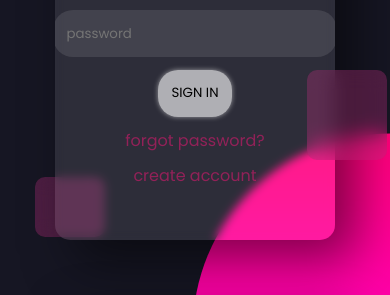
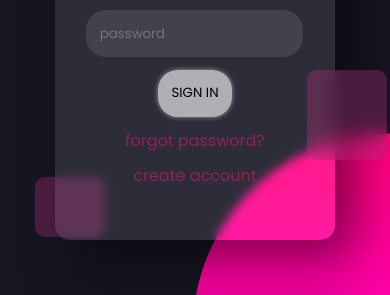
Before and after one commit to queerxdisasster/kacchasu.github.io, a plain HTML site: page index.html in a window 390 px wide. Shown: the part 260-555 px from the top of the page. Drawn offline with Linux system fonts and the light colour scheme.

Commit message:
version 1.1 bugs fixed

```diff
--- a/css/headFoot.css
+++ b/css/headFoot.css
@@ -12,6 +12,8 @@ body {
     align-items: center;
     min-height: 100vh;
     background: #161623;
+    user-select: none;
+    -webkit-tap-highlight-color: rgba(0, 0, 0, 0);
 }
 .gap {
     height: 85px;
@@ -314,7 +316,7 @@ button {
     position: absolute;
     top: -100px;
     left: -60px;
-    width:10vw;
+    width:50vw;
     height: 100vh;
     transform: translateY(-100vh);
     transition: 1s linear;
--- a/css/styleStart.css
+++ b/css/styleStart.css
@@ -44,8 +44,8 @@ body::after {
 .container {
     position: relative;
     display: flex;
-    justify-content: center;
-    align-items: center;
+    place-content: center;
+    place-items: center;
     flex-wrap: wrap;
     z-index: 1;
 }
@@ -184,12 +184,11 @@ body::after {
 input {
     outline: none;
     padding: 1em;
-    margin: 0.5em;
+    margin: 0.5em 1em;
     border: none;
     border-radius: 20px;
     background: none;
     backdrop-filter: opacity(1);
-
     color: white;
     transition: .4s;
 }
@@ -305,4 +304,7 @@ input[type=submit]:hover {
         color: #fff;
         font-weight: 300;
     }
+    input {
+        max-width: 70%;
+    }
 }
--- a/index.html
+++ b/index.html
@@ -70,7 +70,7 @@
             <p>New albums are getting announced and released constantly. It’s tough to stay on top of it all. So that’s
                 where we come in. This guide features
                 streaming and digital release dates and will be updated regularly.</p>
-            <a href="#">viev more</a>
+            <a href="html/releases.html">viev more</a>
         </div>
     </div>
     <div class="card border-rays">
@@ -79,7 +79,7 @@
         <div class="content">
             <h3>TOURS</h3>
             <p>Check out the most anticipated world tours from the world’s biggest superstars or keep track of your upcoming events.</p>
-            <a href="#">view more</a>
+            <a href="html/tours.html">view more</a>
         </div>
     </div>
     <footer class="main-footer">
```
